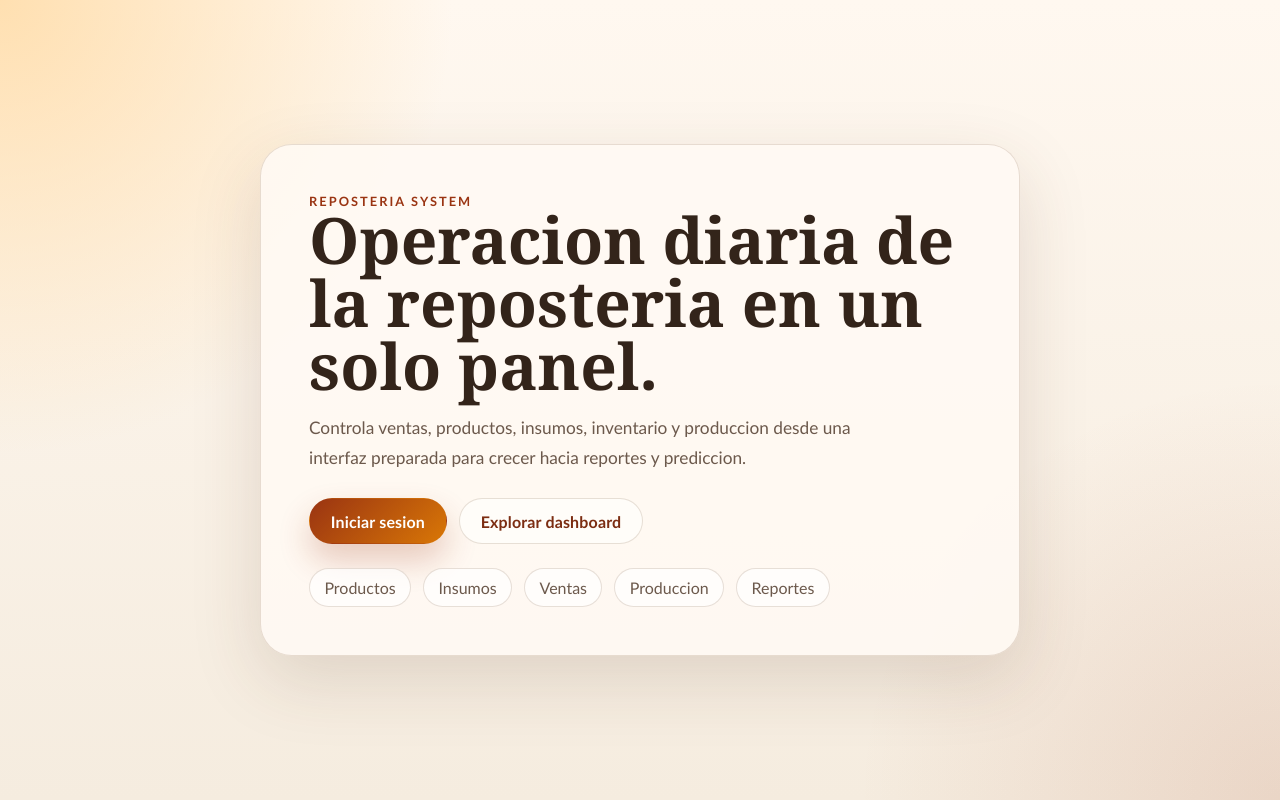
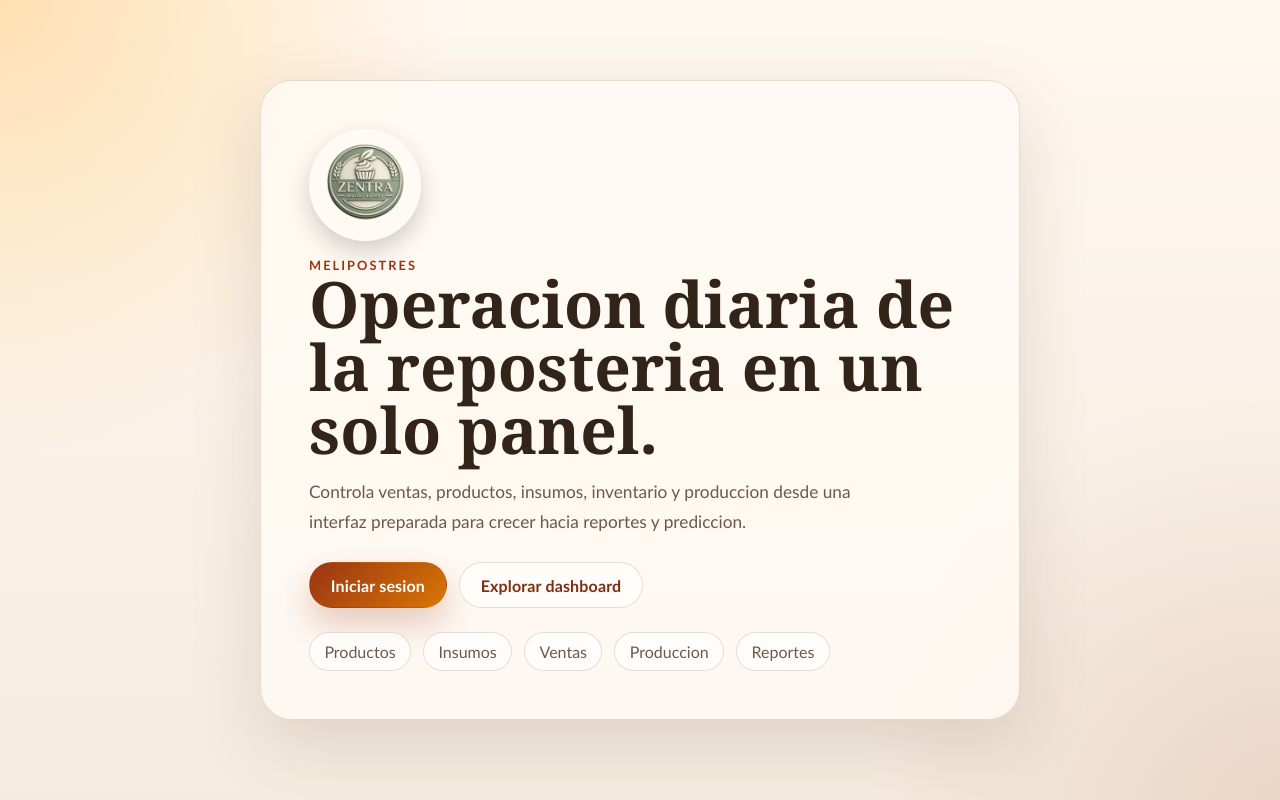
Before and after one commit to viuch3/reposteria-system, a plain HTML site: page frontend/index.html in a window 1280 px wide. Drawn offline with Linux system fonts and the light colour scheme.

Commit message:
feat: aplicar branding de Melipostres e integrar logo en el frontend
- agregar el logo oficial al frontend dentro de assets
- actualizar la marca visible a Melipostres en portada, login y paneles
- incorporar el logo en sidebar, login y landing page
- reforzar la identidad visual del sistema con el nuevo branding

```diff
--- a/frontend/css/styles.css
+++ b/frontend/css/styles.css
@@ -108,6 +108,23 @@ a {
 
 .sidebar-brand {
   margin-bottom: var(--space-5);
+}
+
+.brand-logo {
+  display: block;
+  width: 76px;
+  height: 76px;
+  object-fit: contain;
+  margin-bottom: 0.75rem;
+  border-radius: 50%;
+  background: rgba(255, 255, 255, 0.1);
+  box-shadow: 0 10px 24px rgba(0, 0, 0, 0.18);
+}
+
+.brand-logo-large {
+  width: 112px;
+  height: 112px;
+  margin-bottom: 1rem;
 }
 
 .sidebar-brand h1 {
--- a/frontend/index.html
+++ b/frontend/index.html
@@ -3,7 +3,7 @@
   <head>
     <meta charset="UTF-8" />
     <meta name="viewport" content="width=device-width, initial-scale=1.0" />
-    <title>Reposteria System</title>
+    <title>Melipostres</title>
     <link rel="stylesheet" href="./css/variables.css" />
     <link rel="stylesheet" href="./css/components.css" />
     <link rel="stylesheet" href="./css/styles.css" />
@@ -11,7 +11,8 @@
   <body>
     <main class="landing-shell">
       <section class="landing-card">
-        <p class="eyebrow">Reposteria System</p>
+        <img class="brand-logo brand-logo-large" src="./assets/logo_reposteria.png" alt="Logo Melipostres" />
+        <p class="eyebrow">Melipostres</p>
         <h1>Operacion diaria de la reposteria en un solo panel.</h1>
         <p class="lead">
           Controla ventas, productos, insumos, inventario y produccion desde una
```
Also changed, not shown: frontend/pages/dashboard.html (+4 -3 lines), frontend/pages/insumos.html (+2 -2 lines), frontend/pages/inventario.html (+2 -2 lines), frontend/pages/login.html (+3 -2 lines), frontend/pages/produccion.html (+2 -2 lines), frontend/pages/productos.html (+2 -2 lines), frontend/pages/reportes.html (+2 -2 lines), frontend/pages/ventas.html (+2 -2 lines), frontend/assets/logo_reposteria.png (added).
